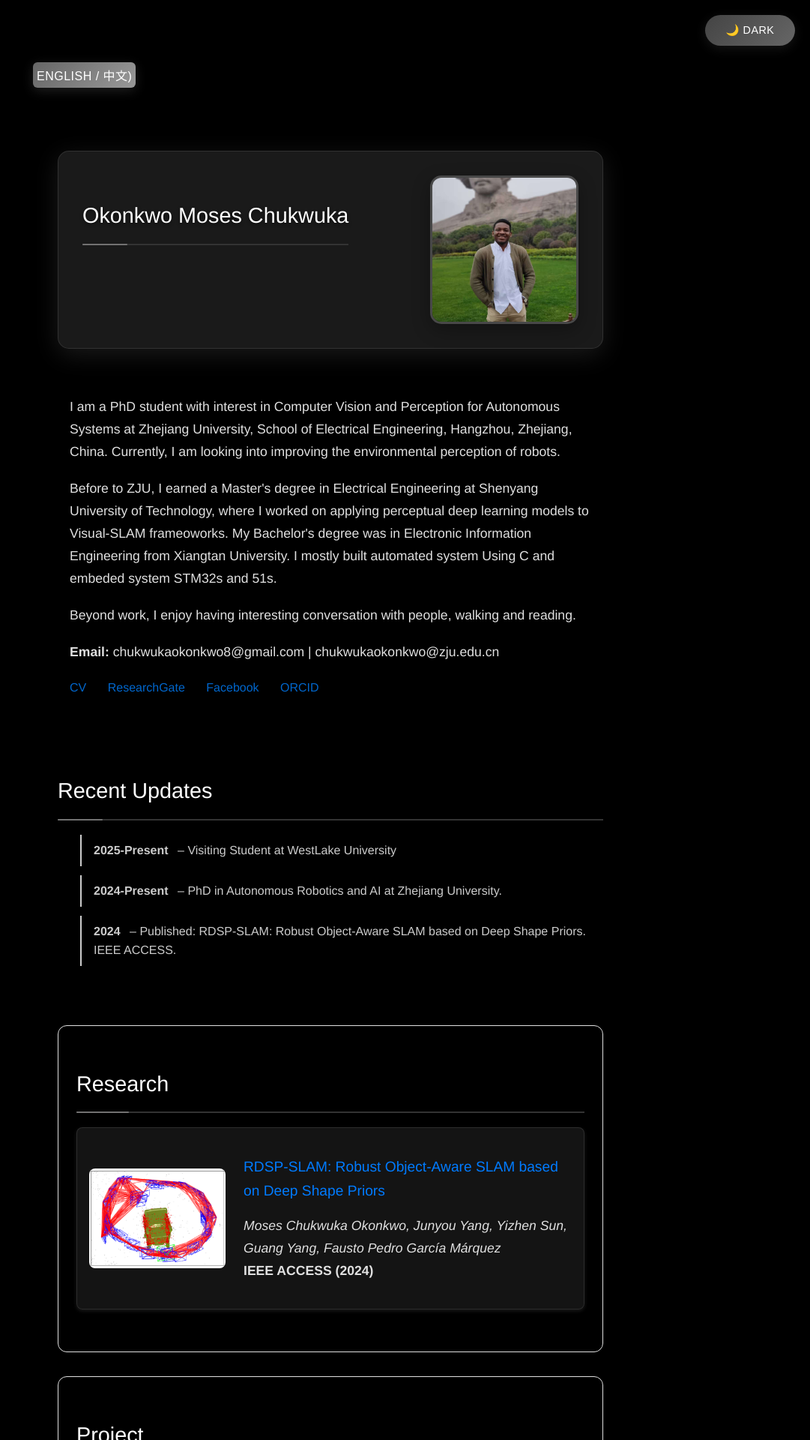
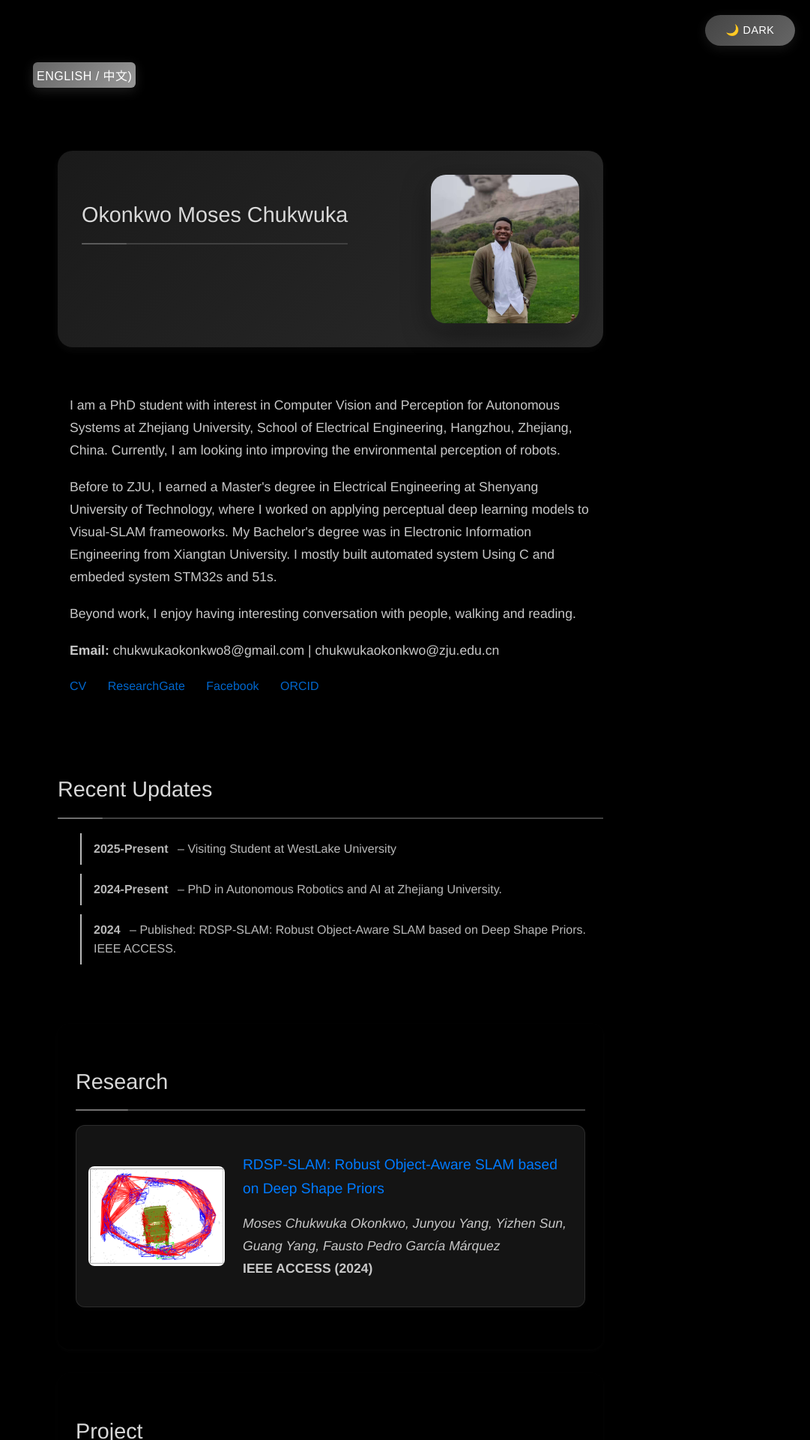
Before and after one commit to MosesChuka/MosesChuka.github.io, a Jekyll site: the page built from index.md, in a window 1280 px wide. Shown: the top 1920 px of the page at 75% size, without its empty margins (199-1280 px from the left). Built offline with Jekyll 4.4.1, drawn with Linux system fonts in a browser that asks for light colours; our own code applies the rules of GitHub Pages for plain Markdown files; some of the changed text lies outside the part shown.

```diff
--- a/index.md
+++ b/index.md
@@ -92,12 +92,12 @@ description: Moses Chukwuka's website
 </div>
 <div class="education-content">
 <h3>Zhejiang University</h3>
-<p>PhD in Autonomous Robotics and AI<br><em>2024-Present</em></p>
+<p>PhD in Electrical Engineering (Computer Vision and Autonomous Robotics)<br><em>2024-Present</em></p>
 </div>
 </div>
 <div class="education-item">
 <div class="education-logo">
-<img src="/static/shenyang-logo.svg" alt="Shenyang University of Technology Logo" class="university-logo"/>
+<img src="/static/shenyang-logo.jpg" alt="Shenyang University of Technology Logo" class="university-logo"/>
 </div>
 <div class="education-content">
 <h3>Shenyang University of Technology</h3>
@@ -136,115 +136,54 @@ description: Moses Chukwuka's website
 
 <div class="container" id="zh" style="display:none">
 <header class="header">
-<h1>Okonkwo Moses Chukwuka</h1>
-<img src="/static/MosesChuka-img2.jpg"" alt="Okonkwo Moses Chukwuka" class="profile-img"/>
+<h2>Okonkwo Moses Chukwuka</h2>
+<img src="/static/MosesChuka-img2.jpg" alt="Okonkwo Moses Chukwuka" class="profile-img"/>
 </header>
 
 <section class="about">
-<p>我是浙江大学（世界大学排名第47位）自主机器人与人工智能博士生，中国浙江杭州。</p>
-<p>在浙大之前，我从沈阳工业大学获得电气工程硕士学位，重点关注机器人和人工智能，从湘潭大学获得电子信息工程学士学位。</p>
-<p>工作之外，我喜欢摄影和视频制作，打篮球，以及阅读。</p>
+<p>我是浙江大学电气工程学院自主机器人与人工智能博士生，位于中国浙江省杭州市。目前，我正在研究如何改善机器人的环境感知能力。</p>
+<p>在来到浙大之前，我在沈阳工业大学获得电气工程硕士学位，在那里我致力于将感知深度学习模型应用于视觉SLAM框架。我的学士学位来自湘潭大学电子信息工程专业。我主要使用C语言和嵌入式系统STM32和51系列构建自动化系统。</p>
+<p>工作之外，我喜欢与人们进行有趣的对话、散步和阅读。</p>
 
-<div class="links">
-<a href="/static/Okonkwo%20Moses%20Chukwuka%20ZJU-CV.pdf">简历</a> |
-<a href="https://www.researchgate.net/profile/Moses-Okonkwo">ResearchGate</a> |
-<a href="https://www.facebook.com/ChukwukaOkonkwo">Facebook</a>
-</div>
-</section>
-
-<section class="contact">
-<h2>联系方式</h2>
-<p><strong>电子邮件:</strong> chukwukaokonkwo8@gmail.com</p>
-<p><strong>电话:</strong> 0086-151-972-70-103; 0086-177-435-075-22</p>
-<div class="links">
-<a href="https://www.facebook.com/ChukwukaOkonkwo">Facebook</a> |
-<a href="https://www.researchgate.net/profile/Moses-Okonkwo">ResearchGate</a>
+<p><strong>邮箱:</strong> chukwukaokonkwo8@gmail.com | chukwukaokonkwo@zju.edu.cn</p>
+<div style='align-items: center; display:block;' class="links">
+    <a href="/static/Okonkwo%20Moses%20Chukwuka%20ZJU-CV.pdf">简历</a>
+    <a href="https://www.researchgate.net/profile/Moses-Okonkwo">ResearchGate</a>
+    <a href="https://www.facebook.com/Chukwuka.0konkwo1">Facebook</a>
+    <a href="https://orcid.org/0000-0001-5842-6475"> ORCID</a>
 </div>
 </section>
 
 <section class="updates">
 <h2>最近更新</h2>
 <ul>
-<li><strong>2024-至今</strong> – 浙江大学自主机器人与人工智能博士。</li>
-<li><strong>2024</strong> – 论文审稿中：提升稳定性和安全性：叉车轨迹的新型多约束模型预测控制方法。IET Cyber-Systems and Robotics。</li>
-<li><strong>2024</strong> – 发表：RDSP-SLAM：基于深度形状先验的鲁棒物体感知SLAM。IEEE ACCESS。</li>
-<li><strong>2023-至今</strong> – 东北大学感知研究实验室实习。</li>
-<li><strong>2022</strong> – 发表：轮式助行机器人安全合规非接触交互方法。Computational Intelligence and Neuroscience Journals。</li>
+<li><strong class="feature-date">2025-至今</strong> – 西湖大学访问学生</li>
+<li><strong class="feature-date">2024-至今</strong> – 浙江大学自主机器人与人工智能博士。</li>
+<li><strong class="feature-date">2024</strong> – 发表：RDSP-SLAM：基于深度形状先验的鲁棒物体感知SLAM。IEEE ACCESS。</li>
 </ul>
 </section>
 
 <section class="research">
-<h2>研究</h2>
-<div class="research-item">
-<div class="research-content">
-<h3>提升稳定性和安全性：叉车轨迹的新型多约束模型预测控制方法</h3>
-<p><em>Yizhen Sun, Junyou Yang, Donghui Zhao, Moses Chukwuka Okonkwo, Jianmin Zhang, Shuoyu Wang, Yang Liu</em><br><strong>IET Cyber-Systems and Robotics (审稿中, 2024)</strong></p>
-</div>
-</div>
-<div class="research-item">
-<div class="research-content">
-<h3>RDSP-SLAM：基于深度形状先验的鲁棒物体感知SLAM</h3>
-<p><em>Moses Chukwuka Okonkwo, Junyou Yang, Yizhen Sun, Guang Yang, Fausto Pedro García Márquez</em><br><strong>IEEE ACCESS (2024)</strong><br><a href="http://dx.doi.org/10.1109/ACCESS.2024.3368859">链接</a></p>
-</div>
-</div>
-<div class="research-item">
-<div class="research-content">
-<h3>轮式助行机器人安全合规非接触交互方法</h3>
-<p><em>Donghui Zhao, Wei Wang, Moses Chukwuka Okonkwo, Zihao Yang, Junyou Yang, Houde Liu</em><br><strong>Computational Intelligence and Neuroscience Journals (2022)</strong><br><a href="http://dx.doi.org/10.1155/2022/3033920">链接</a></p>
-</div>
-</div>
-<div class="research-item">
-<div class="research-content">
-<h3>基于到达时间测量的异步源定位新型方法</h3>
-<p><em>Huijie Zhu, Sheng Liu, Wei Xu, Zhiqiang Yao, Moses Chukwuka Okonkwo, Zheng Peng</em><br><strong>International Journal of Distributed Sensor Networks (2020)</strong><br><a href="http://dx.doi.org/10.1177/15501477211053706">链接</a></p>
-</div>
-</div>
-<div class="research-item">
-<div class="research-content">
-<h3>移动通信信号位置源选择方法研究</h3>
-<p><em>Huijie Zhu, Wei Xu, Yalou Sang, Zhiqiang Yao, Limei Liu, Moses Chukwuka Okonkwo</em><br><strong>IEEE/ICACT2021 (2020)</strong></p>
-</div>
-</div>
+  <h2>研究</h2>
+
+  <div class="research-item">
+  <img src="/static/RDSP-SLAM.png" alt="RDSP-SLAM" class="research-img">
+  <div class="research-content">
+  <h3><a href="http://dx.doi.org/10.1109/ACCESS.2024.3368859">RDSP-SLAM：基于深度形状先验的鲁棒物体感知SLAM</a></h3>
+  <p><em>Moses Chukwuka Okonkwo, Junyou Yang, Yizhen Sun, Guang Yang, Fausto Pedro García Márquez</em><br><strong>IEEE ACCESS (2024)</strong></p>
+  </div>
+  </div>
 </section>
 
-<section class="projects">
-<h2>项目</h2>
-<div class="project-item">
-<h3>基于深度形状先验的视觉物体SLAM鲁棒关键帧分割 (ORBSLAM2, DeepSDF, YOLOv8/RTM-Det)</h3>
-<p><em>2023, 硕士项目 (进行中)</em></p>
-</div>
-<div class="project-item">
-<h3>基于神经网络的室内物体实时识别 (Yolov5)</h3>
-<p><em>2022</em></p>
-</div>
-<div class="project-item">
-<h3>基于STM32的PID控制电机移动车</h3>
-<p><em>2021, 本科项目</em></p>
-</div>
-<div class="project-item">
-<h3>伺服电机PID速度控制</h3>
-<p><em>2021</em></p>
-</div>
-<div class="project-item">
-<h3>使用STM32嵌入式系统显示IMU和GPS传感器数据</h3>
-<p><em>2020</em></p>
-</div>
-<div class="project-item">
-<h3>聋人声音检测阅读眼镜</h3>
-<p><em>2020, 团队</em></p>
-</div>
-<div class="project-item">
-<h3>基于时间的步进电机控制用于穿衣机器人</h3>
-<p><em>2020</em></p>
-</div>
-<div class="project-item">
-<h3>基于光敏电阻的51 McU线跟踪移动车</h3>
-<p><em>2019</em></p>
-</div>
-<div class="project-item">
-<h3>使用8051 McU的振荡器时钟和闹钟</h3>
-<p><em>2019</em></p>
-</div>
+<section class="research">
+  <h2>项目</h2>
+  <div class="research-item">
+  <img src="/static/AgroNav.gif" alt="AgroNav" class="research-img">
+  <div class="research-content">
+  <h3>基于视觉流图像的集中式轨迹估计使用Agro-Nav</h3>
+  <p><em>2022</em></p>
+  </div>
+  </div>
 </section>
 
 <section class="work-experience">
@@ -252,25 +191,28 @@ description: Moses Chukwuka's website
 <div class="work-item">
 <div class="work-content">
 <h3>东北大学感知研究实验室实习</h3>
-<p>作物行检测深度学习模型训练；农场场景全景分割深度学习模型训练；使用Pytorch和ROS部署深度学习模型用于农业机器人的鲁棒视觉导航；视觉导航：ORB-SLAM(2/3)。<br><em>2023-至今</em></p>
+<p>作物行检测深度学习模型训练；农场场景全景分割深度学习模型训练；部署深度学习模型用于农业机器人的鲁棒视觉导航；[参见轨迹估计项目]。<br><em>2023-2024</em></p>
 </div>
 </div>
 <div class="work-item">
 <div class="work-content">
 <h3>湘潭大学夏季工程训练营</h3>
-<p>嵌入式系统和编程。<br><em>2019</em></p>
-</div>
-</div>
-<div class="work-item">
-<div class="work-content">
-<h3>湘潭神舟特种电缆有限公司</h3>
-<p>湖南省湘潭市，中国。<br><em>2018</em></p>
+<p>嵌入式系统和C语言编程。<br><em>2019</em></p>
 </div>
 </div>
 </section>
 
 <section class="education">
 <h2>教育背景</h2>
+<div class="education-item">
+<div class="education-logo">
+<img src="/static/westlake-logo.jpg" alt="西湖大学标志" class="university-logo"/>
+</div>
+<div class="education-content">
+<h3>西湖大学</h3>
+<p>访问学生<br><em>2025-至今</em></p>
+</div>
+</div>
 <div class="education-item">
 <div class="education-logo">
 <img src="/static/ZJU-logo.png" alt="浙江大学标志" class="university-logo"/>
@@ -282,7 +224,7 @@ description: Moses Chukwuka's website
 </div>
 <div class="education-item">
 <div class="education-logo">
-<img src="/static/shenyang-logo.svg" alt="沈阳工业大学标志" class="university-logo"/>
+<img src="/static/shenyang-logo.jpg" alt="沈阳工业大学标志" class="university-logo"/>
 </div>
 <div class="education-content">
 <h3>沈阳工业大学</h3>
@@ -309,13 +251,13 @@ description: Moses Chukwuka's website
 </div>
 </section>
 
-<section class="teaching-service">
+<!-- <section class="teaching-service">
 <h2>服务</h2>
 <ul>
 <li>成员，Texas Instrument Research and Development Lab, <em>2018-2021</em></li>
 <li>研究生研究助理（导航、定位和无线通信）, <em>2018-2021</em></li>
 </ul>
-</section>
+</section> -->
 
 <footer>© Okonkwo Moses Chukwuka | 最后更新: 2025年8月</footer>
 </div>
--- a/static/css/styles.css
+++ b/static/css/styles.css
@@ -17,7 +17,7 @@ html.light-mode {
 body {
   font-family: "Helvetica Neue-Light", "Helvetica Neue", "Helvetica", "Arial", sans-serif;
   line-height: 1.6;
-  color: #ffffff;
+  color: #e8e8e8;
   background: #000000;
   min-height: 100vh;
   scroll-behavior: smooth;
@@ -50,10 +50,10 @@ body.light-mode .container {
   text-align: center;
   margin-bottom: 2rem;
   padding: 2rem;
-  background: #1a1a1a;
-  border-radius: 15px;
-  box-shadow: 0 8px 32px rgba(255, 255, 255, 0.1);
-  border: 1px solid rgba(255, 255, 255, 0.1);
+  background: linear-gradient(135deg, #1a1a1a 0%, #2a2a2a 100%);
+  border-radius: 20px;
+  box-shadow: 0 12px 40px rgba(0, 0, 0, 0.4), 0 4px 12px rgba(255, 255, 255, 0.05);
+  border: none;
   transition: all 0.3s ease;
 }
 
@@ -66,9 +66,9 @@ body.light-mode .header {
 .header h1 {
   font-size: 2.2rem;
   font-weight: 300;
-  color: #ffffff;
+  color: #f0f0f0;
   margin-bottom: 1rem;
-  text-shadow: 0 2px 4px rgba(0, 0, 0, 0.5);
+  text-shadow: 0 2px 4px rgba(0, 0, 0, 0.3);
   transition: all 0.3s ease;
 }
 
@@ -81,10 +81,10 @@ body.light-mode .header h1 {
   width: 100%;
   max-width: 198px;
   height: auto;
-  border-radius: 15px;
+  border-radius: 20px;
   margin-top: 1rem;
-  border: 3px solid rgba(255, 255, 255, 0.2);
-  box-shadow: 0 8px 25px rgba(0, 0, 0, 0.3);
+  border: none;
+  box-shadow: 0 12px 35px rgba(0, 0, 0, 0.5), 0 4px 15px rgba(255, 255, 255, 0.08);
   transition: transform 0.3s ease, box-shadow 0.3s ease;
 }
 
@@ -137,11 +137,11 @@ body:not(.light-mode) .project-item {
 h2 {
   font-size: 1.6rem;
   font-weight: 300;
-  color: #ffffff;
+  color: #d8d8d8;
   margin-bottom: 1.2rem;
-  border-bottom: 2px solid #333333;
+  border-bottom: 2px solid #404040;
   padding-bottom: 0.8rem;
-  text-shadow: 0 2px 4px rgba(0, 0, 0, 0.5);
+  text-shadow: 0 1px 3px rgba(0, 0, 0, 0.2);
   position: relative;
   transition: all 0.3s ease;
 }
@@ -159,7 +159,7 @@ h2::after {
   left: 0;
   width: 60px;
   height: 2px;
-  background: #727171;
+  background: #5a5a5a;
   border-radius: 1px;
   transition: all 0.3s ease;
 }
@@ -195,16 +195,18 @@ body.light-mode .updates h2::after {
 
 /* Special styling for Research section */
 .research {
-  background: #f5f5f5;
-  border-radius: 12px;
+  background: linear-gradient(135deg, #1f1f1f 0%, #2a2a2a 100%);
+  border-radius: 16px;
   padding: 1.5rem;
-  border: 1px solid #e0e0e0;
+  border: none;
   margin-bottom: 2rem;
+  box-shadow: 0 6px 20px rgba(0, 0, 0, 0.3), 0 2px 8px rgba(255, 255, 255, 0.03);
 }
 
 body.light-mode .research {
-  background: #f5f5f5;
-  border: 1px solid #e0e0e0;
+  background: linear-gradient(135deg, #ffffff 0%, #f8f8f8 100%);
+  border: none;
+  box-shadow: 0 4px 15px rgba(0, 0, 0, 0.08), 0 2px 8px rgba(0, 0, 0, 0.04);
 }
 
 .research h2::after {
@@ -218,16 +220,18 @@ body.light-mode .research h2::after {
 
 /* Special styling for Project section */
 .project {
-  background: #f5f5f5;
-  border-radius: 12px;
+  background: linear-gradient(135deg, #1f1f1f 0%, #2a2a2a 100%);
+  border-radius: 16px;
   padding: 1.5rem;
-  border: 1px solid #e0e0e0;
+  border: none;
   margin-bottom: 2rem;
+  box-shadow: 0 6px 20px rgba(0, 0, 0, 0.3), 0 2px 8px rgba(255, 255, 255, 0.03);
 }
 
 body.light-mode .project {
-  background: #f5f5f5;
-  border: 1px solid #e0e0e0;
+  background: linear-gradient(135deg, #ffffff 0%, #f8f8f8 100%);
+  border: none;
+  box-shadow: 0 4px 15px rgba(0, 0, 0, 0.08), 0 2px 8px rgba(0, 0, 0, 0.04);
 }
 
 .project h2::after {
@@ -241,16 +245,18 @@ body.light-mode .project h2::after {
 
 /* Special styling for Work Experience section */
 .work-experience {
-  background: #f5f5f5;
-  border-radius: 12px;
+  background: linear-gradient(135deg, #1f1f1f 0%, #2a2a2a 100%);
+  border-radius: 16px;
   padding: 1.5rem;
-  border: 1px solid #e0e0e0;
+  border: none;
   margin-bottom: 2rem;
+  box-shadow: 0 6px 20px rgba(0, 0, 0, 0.3), 0 2px 8px rgba(255, 255, 255, 0.03);
 }
 
 body.light-mode .work-experience {
-  background: #f5f5f5;
-  border: 1px solid #e0e0e0;
+  background: linear-gradient(135deg, #ffffff 0%, #f8f8f8 100%);
+  border: none;
+  box-shadow: 0 4px 15px rgba(0, 0, 0, 0.08), 0 2px 8px rgba(0, 0, 0, 0.04);
 }
 
 .work-experience h2::after {
@@ -264,16 +270,18 @@ body.light-mode .work-experience h2::after {
 
 /* Special styling for Education section */
 .education {
-  background: #f5f5f5;
-  border-radius: 12px;
+  background: linear-gradient(135deg, #1f1f1f 0%, #2a2a2a 100%);
+  border-radius: 16px;
+  border: none;
   padding: 1.5rem;
-  border: 1px solid #e0e0e0;
   margin-bottom: 2rem;
+  box-shadow: 0 6px 20px rgba(0, 0, 0, 0.3), 0 2px 8px rgba(255, 255, 255, 0.03);
 }
 
 body.light-mode .education {
-  background: #f5f5f5;
-  border: 1px solid #e0e0e0;
+  background: linear-gradient(135deg, #ffffff 0%, #f8f8f8 100%);
+  border: none;
+  box-shadow: 0 4px 15px rgba(0, 0, 0, 0.08), 0 2px 8px rgba(0, 0, 0, 0.04);
 }
 
 .education h2::after {
@@ -315,7 +323,7 @@ p {
   font-size: 1rem;
   margin-bottom: 1.2rem;
   line-height: 1.7;
-  color: #e0e0e0;
+  color: #c8c8c8;
   transition: all 0.3s ease;
 }
 
@@ -479,11 +487,11 @@ body.light-mode .links a:hover {
   display: flex;
   flex-direction: column;
   margin-bottom: 2rem;
-  background-color: #1a1a1a;
+  background: linear-gradient(135deg, #1f1f1f 0%, #2a2a2a 100%);
   padding: 1rem;
-  border-radius: 8px;
-  box-shadow: 0 2px 5px rgba(255, 255, 255, 0.1);
-  border: 1px solid rgba(255, 255, 255, 0.1);
+  border-radius: 12px;
+  box-shadow: 0 4px 15px rgba(0, 0, 0, 0.3), 0 2px 8px rgba(255, 255, 255, 0.03);
+  border: none;
   transition: all 0.3s ease;
 }
 
@@ -491,9 +499,9 @@ body.light-mode .research-item,
 body.light-mode .work-item,
 body.light-mode .education-item,
 body.light-mode .project-item {
-  background-color: #fff;
-  box-shadow: 0 2px 5px rgba(0, 0, 0, 0.1);
-  border: 1px solid rgba(0, 0, 0, 0.05);
+  background: linear-gradient(135deg, #ffffff 0%, #f8f8f8 100%);
+  box-shadow: 0 4px 15px rgba(0, 0, 0, 0.08), 0 2px 8px rgba(0, 0, 0, 0.04);
+  border: none;
 }
 
 .research-item::before, .work-item::before, .education-item::before, .project-item::before {
@@ -502,8 +510,8 @@ body.light-mode .project-item {
 
 .research-item:hover, .work-item:hover, .education-item:hover, .project-item:hover {
   transform: translateY(-2px);
-  box-shadow: 0 4px 10px rgba(255, 255, 255, 0.15);
-  border-color: rgba(255, 255, 255, 0.2);
+  box-shadow: 0 8px 25px rgba(0, 0, 0, 0.4), 0 4px 12px rgba(255, 255, 255, 0.05);
+  background: linear-gradient(135deg, #252525 0%, #303030 100%);
 }
 
 body.light-mode .research-item:hover,
@@ -564,7 +572,7 @@ body.light-mode .project-item:hover {
   font-size: 1.2rem;
   font-weight: 400;
   margin-bottom: 0.5rem;
-  color: #ffffff;
+  color: #d0d0d0;
   transition: all 0.3s ease;
 }
 
@@ -594,7 +602,7 @@ ul li {
   margin-bottom: 0.8rem;
   position: relative;
   padding-left: 1.5rem;
-  color: #e0e0e0;
+  color: #c0c0c0;
   line-height: 1.6;
   transition: all 0.3s ease;
 }
@@ -614,13 +622,13 @@ ul li:before {
 footer {
   text-align: center;
   font-size: 0.9rem;
-  color: #cccccc;
+  color: #a0a0a0;
   margin-top: 2rem;
   padding: 1.5rem;
-  border-top: 2px solid #666666;
-  background: #0a0a0a;
+  border-top: 2px solid #404040;
+  background: #0f0f0f;
   border-radius: 15px;
-  box-shadow: 0 6px 20px rgba(255, 255, 255, 0.08);
+  box-shadow: 0 6px 20px rgba(0, 0, 0, 0.3);
   transition: all 0.3s ease;
 }
 
```
Also changed, not shown: static/shenyang-logo.svg (deleted).
